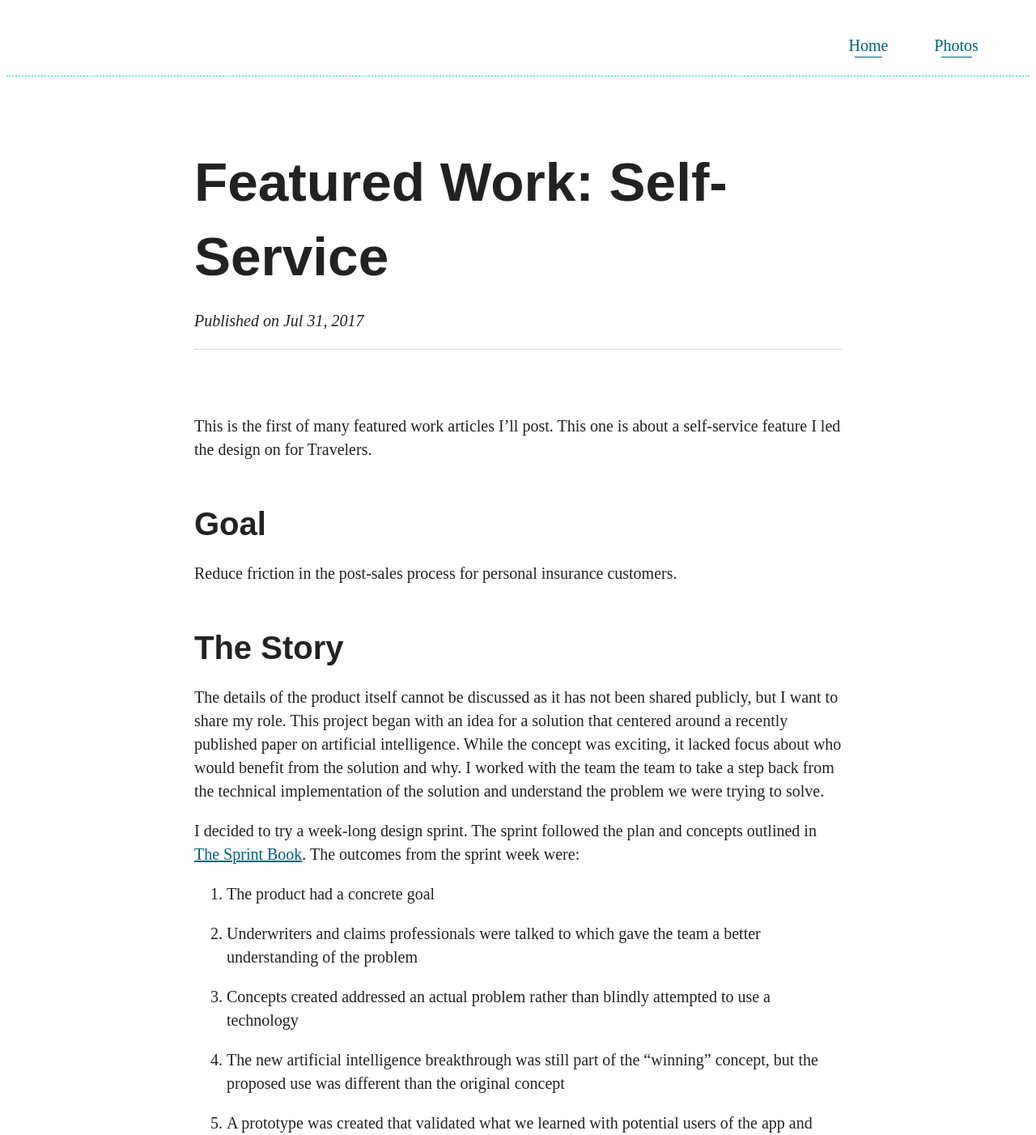
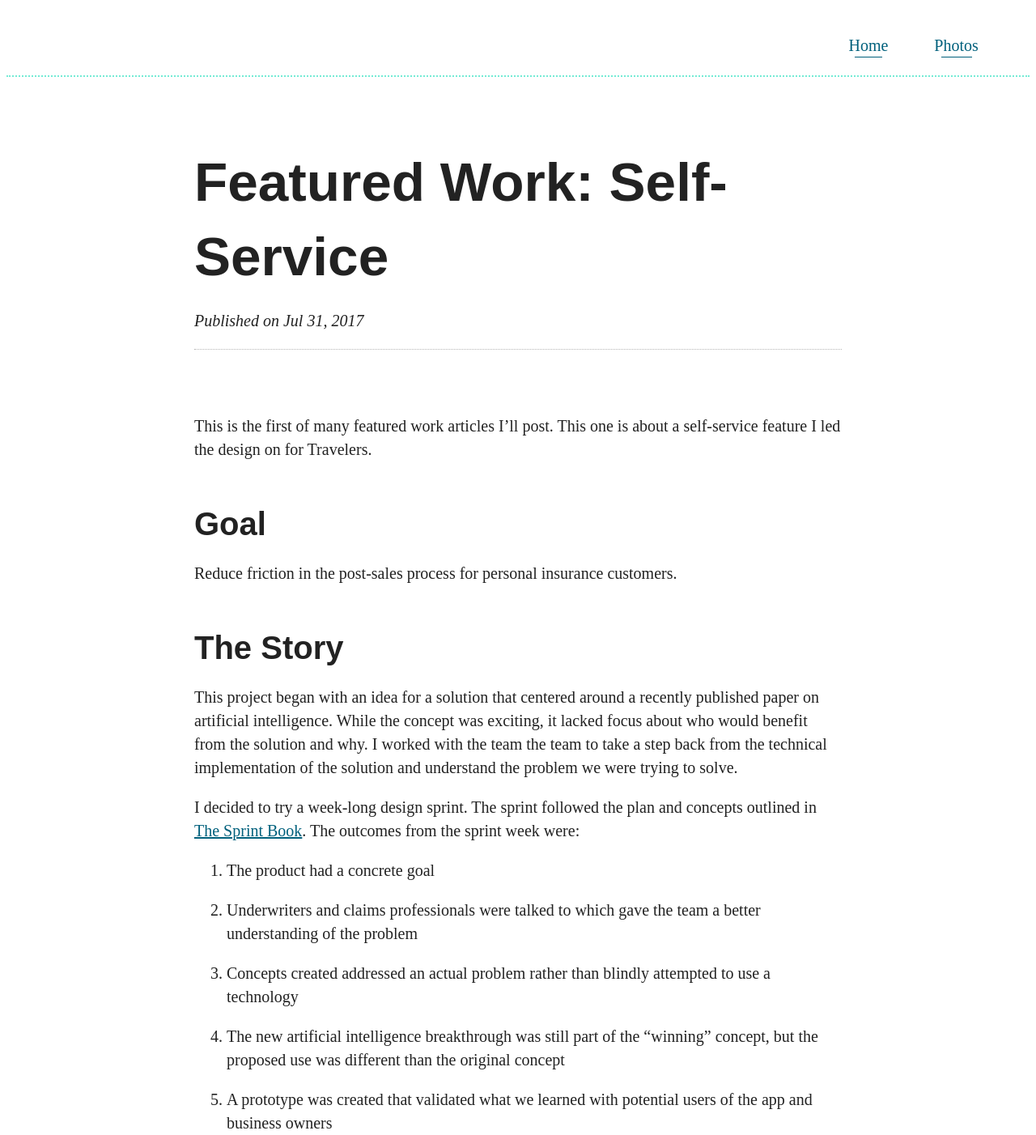
Before and after one commit to benjoycect/benjoycect.github.io, a Jekyll site: the page built from _posts/2017-07-31-fw-self-service.md, in a window 1280 px wide. Shown: the top 1402 px of the page at 81% size. Built offline with Jekyll 4.4.1, drawn with Linux system fonts in a browser that asks for light colours; Markdown is read by kramdown in place of the engine named in the settings; grey boxes are pictures that could not be loaded.

```diff
--- a/_posts/2017-07-31-fw-self-service.md
+++ b/_posts/2017-07-31-fw-self-service.md
@@ -12,7 +12,7 @@
 
 ## The Story
 
-The details of the product itself cannot be discussed as it has not been shared publicly, but I want to share my role. This project began with an idea for a solution that centered around a recently published paper on artificial intelligence. While the concept was exciting, it lacked focus about who would benefit from the solution and why. I worked with the team the team to take a step back from the technical implementation of the solution and understand the problem we were trying to solve.
+This project began with an idea for a solution that centered around a recently published paper on artificial intelligence. While the concept was exciting, it lacked focus about who would benefit from the solution and why. I worked with the team the team to take a step back from the technical implementation of the solution and understand the problem we were trying to solve.
 
 I decided to try a week-long design sprint. The sprint followed the plan and concepts outlined in [The Sprint Book](http://www.thesprintbook.com/). The outcomes from the sprint week were:
 
--- a/css/build/test.css
+++ b/css/build/test.css
@@ -363,3 +363,9 @@
   color: #fff;
   text-decoration: underline;
 }
+
+.card__image {
+  margin-bottom: 2em;
+  max-height: 400px;
+  overflow: hidden;
+}
```
Also changed, not shown: _posts/2017-08-05-fw-communication-platform.md (+3 -3 lines), _posts/2017-08-06-eggman.md (added, +10 -0 lines), index.md (+16 -1 lines), 2 other files.
